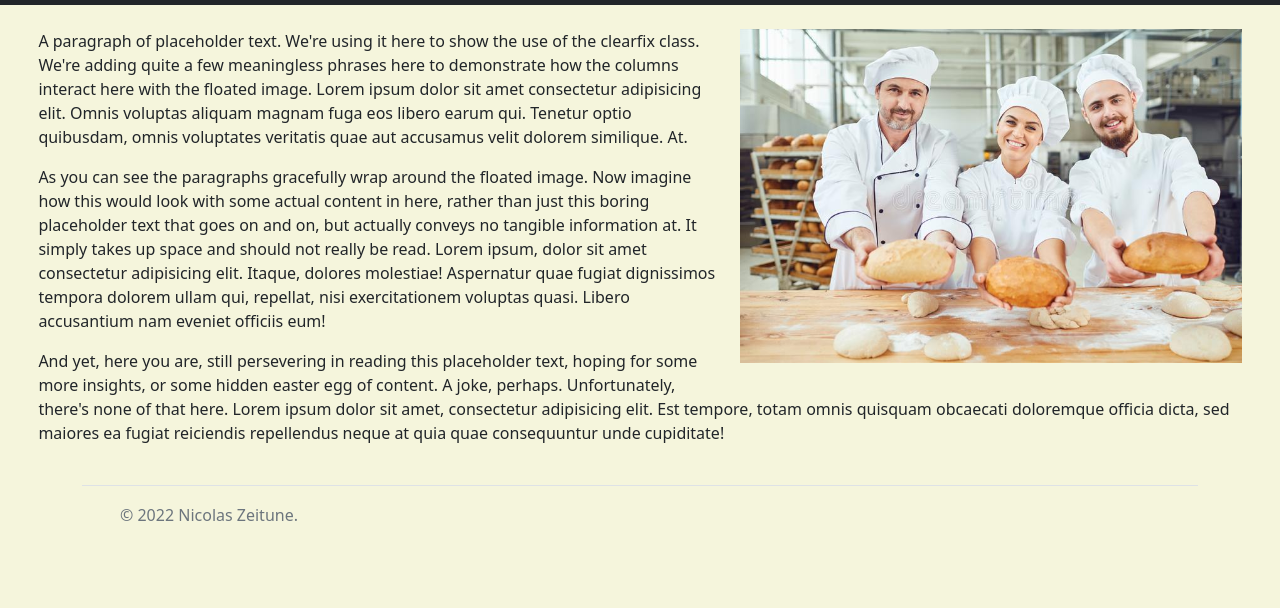
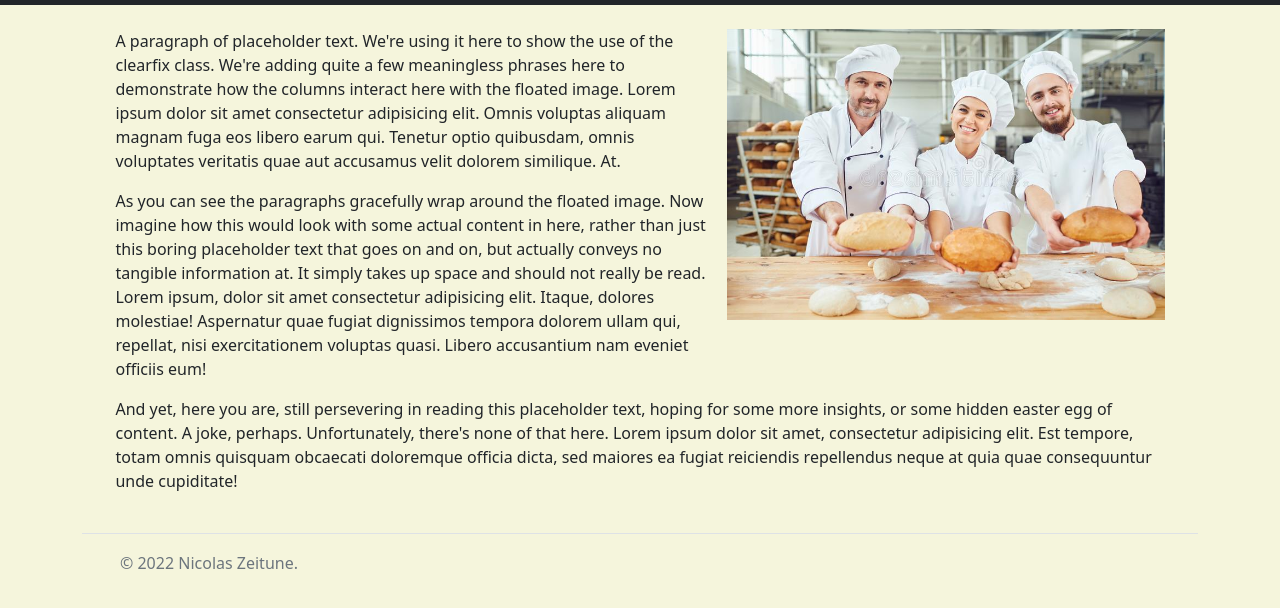
Before and after one commit to Nicolas396/panaderia-zeitune, a plain HTML site: page pages/quienes.html in a window 1280 px wide. Shown: the part 86-694 px from the top of the page. Drawn offline with nearby package versions, Linux system fonts and the light colour scheme.

Commit message:
pagina con 5 enlaces corregida

```diff
--- a/pages/quienes.html
+++ b/pages/quienes.html
@@ -14,7 +14,7 @@
           <!-- css-propio  -->
     <link rel="stylesheet" href="/css/estilo.css">
   </head>
-  <body class="">
+  <body class=>
     <!-- head -->
     <div class="b-example-divider"></div>
 
@@ -57,12 +57,12 @@
     </header>
 
     <div class="b-example-divider"></div>
-
+<div class="container">
     <!-- main -->
     <main>
       <br>
       <div class="clearfix">
-        <img src="/img/panaderos.jpg" class="col-md-5 col-xl-5 col-sm-12 float-md-end mb-3 ms-md-3" alt="...">
+        <img src="../img/panaderos.jpg" class="col-md-5 col-xl-5 col-sm-12 float-md-end mb-3 ms-md-3" alt="...">
 
         <p>
           A paragraph of placeholder text. We're using it here to show the use of the clearfix class. We're adding quite a few meaningless phrases here to demonstrate how the columns interact here with the floated image. Lorem ipsum dolor sit amet consectetur adipisicing elit. Omnis voluptas aliquam magnam fuga eos libero earum qui. Tenetur optio quibusdam, omnis voluptates veritatis quae aut accusamus velit dolorem similique. At.
@@ -77,7 +77,7 @@
         </p>
       </div>
     </main>
-
+  </div>
     <!-- foot -->
     <div class="container">
       <footer class="d-flex flex-wrap justify-content-between align-items-center py-3 my-4 border-top">
```
Also changed, not shown: index.html (+2 -2 lines), pages/pedidos.html (+3 -3 lines), pages/ubicacion.html (+2 -1 lines), pages/videos.html (+2 -1 lines).
